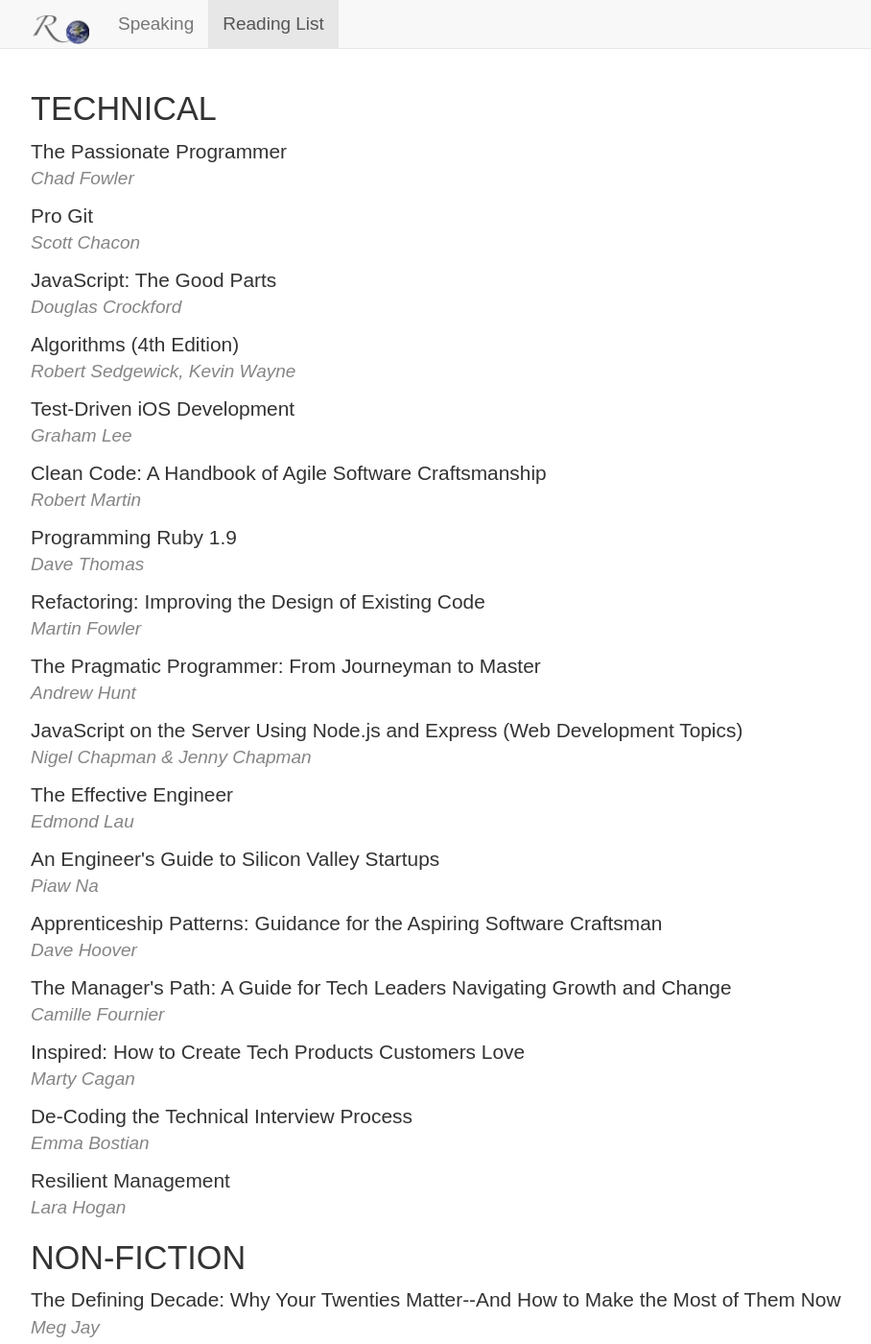
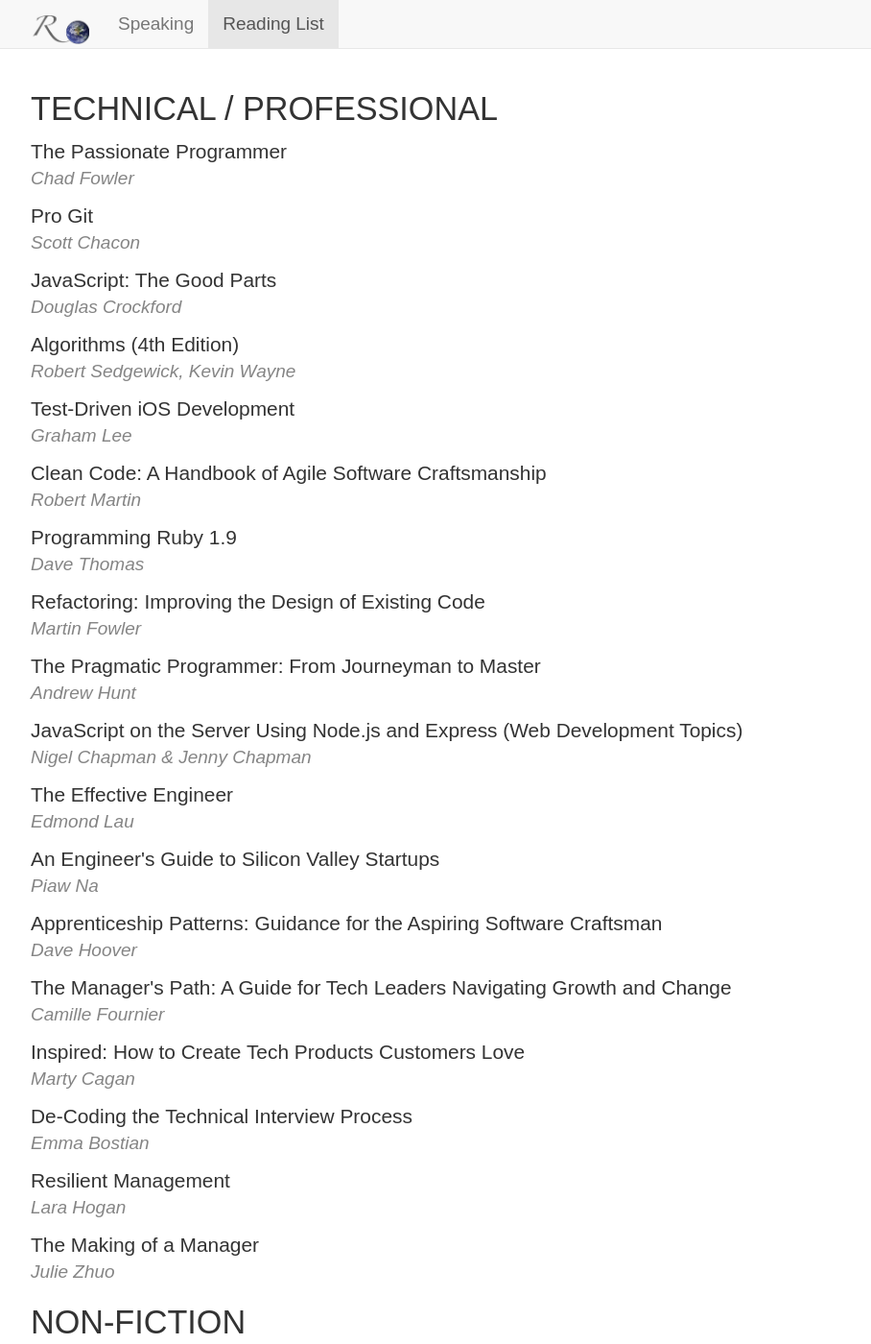
Before and after one commit to rovolution/rovolution.github.io, a Jekyll site: the page built from reading-list/index.html, in a window 1280 px wide and 1400 px high. Shown: the whole window at 96% size, without its empty margins (38-946 px from the left). Built offline with Jekyll 4.4.1, drawn with Linux system fonts in a browser that asks for light colours; nearby versions of some CDN libraries.

Commit message:
adds new book - The Making of a Manager

```diff
--- a/reading-list/index.html
+++ b/reading-list/index.html
@@ -4,7 +4,7 @@ title: "Reading List"
 ---
 
 <div id="reading-list-page">
-	<h3 class="book-list-category">TECHNICAL</h3>
+	<h3 class="book-list-category">TECHNICAL / PROFESSIONAL</h3>
 	<ul class='book-list'>
 		<li class='book-list-entry'>
 			<div class='book-list-title'>The Passionate Programmer</div>
@@ -73,6 +73,10 @@ title: "Reading List"
 		<li class='book-list-entry'>
 			<div class='book-list-title'>Resilient Management</div>
 			<div class='book-list-author'>Lara Hogan</div>
+		</li>
+		<li class='book-list-entry'>
+			<div class='book-list-title'>The Making of a Manager</div>
+			<div class='book-list-author'>Julie Zhuo</div>
 		</li>
 	</ul>
 	<h3 class="book-list-category">NON-FICTION</h3>
```
